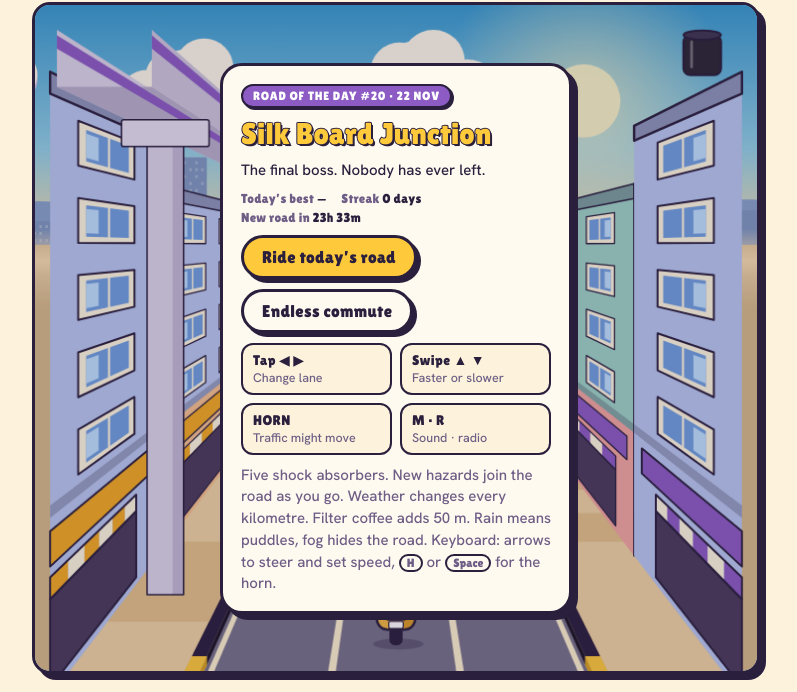
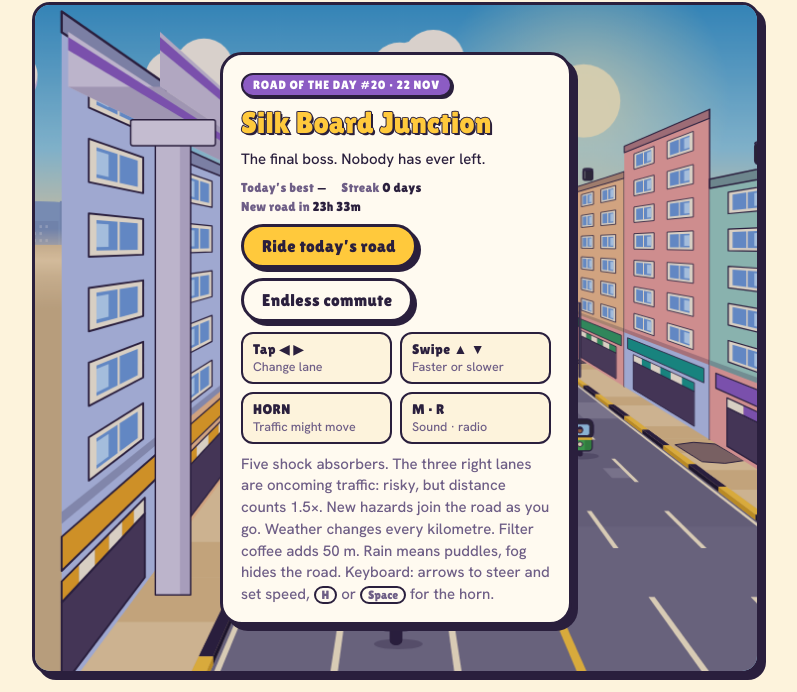
Before and after one commit to aditya24khanna/aditya24khanna.github.io, a plain HTML site: page play/index.html in a window 1280 px wide. Shown: the part 108-800 px from the top of the page, without its empty margins (244-1041 px from the left). Drawn offline with Linux system fonts and the light colour scheme; animation ran at ten frames a second.

Commit message:
Pothole Dash: 6-lane road, 3 lanes each way, no median
Lanes 0-2 are your direction (left, as in India); lanes 3-5 carry oncoming autos, bikes,
buses and tankers (drawn head-on with headlights) plus the odd pothole. You can ride on the
wrong side: distance counts 1.5x there, a head-on hit costs a shock ('HEAD-ON!'). Yellow
painted centre line only. Camera follows further so the oncoming lanes come into view.

Co-Authored-By: Claude Opus 5.5 <noreply@anthropic.com>
Claude-Session: https://claude.ai/code/session_01AH9diNi6wXi4tsbJtJiFSD

```diff
--- a/play/index.html
+++ b/play/index.html
@@ -180,7 +180,7 @@ button.big{width:100%;font-size:19px;padding:11px 18px;background:var(--red);col
           <div><b>HORN</b><span>Traffic might move</span></div>
           <div><b>M · R</b><span>Sound · radio</span></div>
         </div>
-        <p class="controls">Five shock absorbers. New hazards join the road as you go. Weather changes every kilometre. Filter coffee adds 50 m. Rain means puddles, fog hides the road. Keyboard: arrows to steer and set speed, <kbd>H</kbd> or <kbd>Space</kbd> for the horn.</p>
+        <p class="controls">Five shock absorbers. The three right lanes are oncoming traffic: risky, but distance counts 1.5×. New hazards join the road as you go. Weather changes every kilometre. Filter coffee adds 50 m. Rain means puddles, fog hides the road. Keyboard: arrows to steer and set speed, <kbd>H</kbd> or <kbd>Space</kbd> for the horn.</p>
       </div>
     </div>
 
@@ -302,6 +302,8 @@ button.big{width:100%;font-size:19px;padding:11px 18px;background:var(--red);col
   // World: x runs across the road in lane widths (lanes are 0-1, 1-2, 2-3); y runs along it.
   // The player sits at y = PY; hazards spawn FAR lane-lengths ahead. Depth z = PY - y.
   const PY = 30, FAR = 24, SPAWN_Y = PY - FAR, ZC = 3;
+  // 6-lane road, no median: lanes 0-2 are your direction (left, as in India), lanes 3-5 carry oncoming traffic
+  const RW = 6, MYSIDE = 3;
   let W=1, H=1, dpr=1, hy=200, yP=600, LP=100, camH=4, DH=5, camX=1.5;
   function resize(){
     const r = stage.getBoundingClientRect();
@@ -310,7 +312,7 @@ button.big{width:100%;font-size:19px;padding:11px 18px;background:var(--red);col
     cv.width = Math.round(W*dpr); cv.height = Math.round(H*dpr);
     ctx.setTransform(dpr,0,0,dpr,0,0);
     hy = Math.round(H*0.36); yP = H - Math.max(24, H*0.04);
-    LP = Math.min(W*0.27, (yP - hy)*0.3);
+    LP = Math.min(W*0.25, (yP - hy)*0.29);
     camH = (yP - hy)/LP; DH = camH*1.35;
   }
   new ResizeObserver(resize).observe(stage);
@@ -341,6 +343,7 @@ button.big{width:100%;font-size:19px;padding:11px 18px;background:var(--red);col
     pillar: ['Metro pillar. It was here first.','Pillar 1, scooter 0.'],
     ped: ['Hard brake! The footpath was broken.','Pedestrian detour. Fair enough.','He had nowhere else to walk.'],
     honk: ['HONK. The bus behind ran out of patience.','Too slow. A Volvo bus nudged you.','Honked off the road.'],
+    oncoming: ['Head-on! Their lane, their rules.','Wrong side. Right consequences.','Oncoming traffic wins.'],
     wrongway: ['Wrong-side rider. Of course.','He was saving a U-turn.','Wrong side, full speed.'],
     auto: ['Auto braked. No indicator.','Auto: “Meter? Extra 20.”','Auto took a U-turn. Mid-road.']
   };
@@ -450,7 +453,7 @@ button.big{width:100%;font-size:19px;padding:11px 18px;background:var(--red);col
     else if (p < 0.175) G.obs.push(makeObs('repair', free, road));
   }
   // pedestrians walk the footpath; where a slab is missing they step onto the road edge
-  const pedX = p => p.side < 0 ? -0.55 + 0.85*p.off : 3.55 - 0.85*p.off;
+  const pedX = p => p.side < 0 ? -0.55 + 0.85*p.off : RW + 0.55 - 0.85*p.off;
 
   function fx(txt, color){ G.fx.push({ x: W/2 + (G.x - camX)*LP, y: yP - LP*1.0, txt, color, t:0 }); }
   function damage(msg, type){
@@ -476,6 +479,7 @@ button.big{width:100%;font-size:19px;padding:11px 18px;background:var(--red);col
       G.top = Math.max(G.top, G.v);
       // riding fast earns a boost bonus; dawdling fills the honk meter
       if (G.gear > 0) G.bonus += G.v*dt*3.5*0.15*G.gear;
+      if (G.lane >= MYSIDE) G.bonus += G.v*dt*3.5*0.5;      // wrong side: distance counts 1.5x
       if (G.gear < 0) G.honk += dt*(-G.gear)/12;
       else G.honk = Math.max(0, G.honk - dt/4);
       if (G.honk >= 1){
@@ -519,7 +523,7 @@ button.big{width:100%;font-size:19px;padding:11px 18px;background:var(--red);col
       const ahead = G.gaps.some(g => g.side === p.side &&
         (p.w < 0 ? (g.y + g.h/2 > p.y - 0.75 && g.y - g.h/2 < p.y + 0.15)
                  : (g.y - g.h/2 < p.y + 0.75 && g.y + g.h/2 > p.y - 0.15)));
-      const lane = p.side < 0 ? 0 : 2;
+      const lane = p.side < 0 ? 0 : RW - 1;
       const clear = !G.obs.some(o => !PICKUP(o.type) && Math.floor(o.x) === lane && Math.abs(o.y - p.y) < 1.4);
       const tgt = ahead && (clear || p.off > 0.3) ? 1 : 0;
       p.off += (tgt - p.off) * Math.min(1, dt*5);
@@ -558,6 +562,21 @@ button.big{width:100%;font-size:19px;padding:11px 18px;background:var(--red);col
       spawnRow(running ? d : 0.15, road);
       G.spawnAcc = Math.max(1.35, G.v*0.42, 3.4 - 1.9*d) + rng()*0.6;
     }
+    // oncoming lanes: traffic heading at you, plus the odd pothole
+    G.oncAcc = (G.oncAcc == null ? 1 : G.oncAcc) - dy;
+    if (G.oncAcc <= 0){
+      const busy = new Set(G.obs.filter(o => o.x > MYSIDE && o.y < SPAWN_Y + 2.2).map(o => Math.floor(o.x)));
+      const free = [3, 4, 5].filter(l => !busy.has(l));
+      if (free.length){
+        const lane = free[Math.floor(rng()*free.length)], r = rng();
+        if (r < 0.22) G.obs.push(makeObs('pothole', lane, road));
+        else {
+          const t = r < 0.55 ? 'auto' : r < 0.72 ? 'wrongway' : r < 0.88 ? 'bus' : 'tanker';
+          const o = makeObs(t, lane, road); o.onc = true; o.slow = -(1.8 + rng()*1.2 + 1.2*d); o.flip = true; G.obs.push(o);
+        }
+      }
+      G.oncAcc = (1.5 + rng()*1.6)*(1.25 - 0.55*d);
+    }
     G.decoAcc -= dy;
     if (G.decoAcc <= 0){
       if (road.trees) G.deco.push({ y:SPAWN_Y, side: Math.random() < 0.5 ? 1 : -1, r: 0.8 + Math.random()*0.6 });
@@ -566,7 +585,7 @@ button.big{width:100%;font-size:19px;padding:11px 18px;background:var(--red);col
     G.decalAcc -= dy;
     if (G.decalAcc <= 0){
       const t = ['patch','patch','crack','crack','manhole','stain'][Math.floor(Math.random()*6)];
-      G.decals.push({ t, x: 0.2 + Math.random()*2.6, y: SPAWN_Y, w: 0.2 + Math.random()*0.5, l: 0.2 + Math.random()*0.6, r: Math.random() });
+      G.decals.push({ t, x: 0.2 + Math.random()*(RW - 0.4), y: SPAWN_Y, w: 0.2 + Math.random()*0.5, l: 0.2 + Math.random()*0.6, r: Math.random() });
       G.decalAcc = 0.6 + Math.random()*1.4;
     }
     // rain
@@ -604,7 +623,7 @@ button.big{width:100%;font-size:19px;padding:11px 18px;background:var(--red);col
         else if (o.type==='repair'){ G.shocks = Math.min(MAX_SHOCKS, G.shocks+1); fx('Road fixed?! Rare sighting.', T.ink); SND.repair(); }
         else if (o.type==='puddle' && !o.hidden){ fx(o.foam ? 'Just foam. Hold your breath.' : 'Just water. This time.', T.muted); }
         else if (G.inv <= 0){
-          const key = o.type==='puddle' ? (o.foam ? 'foam' : 'deep') : o.type;
+          const key = o.onc ? 'oncoming' : o.type==='puddle' ? (o.foam ? 'foam' : 'deep') : o.type;
           damage(pickM(MSG[key]), key);
           if (state !== 'run') break;
         }
@@ -731,32 +750,33 @@ button.big{width:100%;font-size:19px;padding:11px 18px;background:var(--red);col
   function drawGround(road){
     const F = FAR + 1, KH = 0.07;
     const roadC = NIGHT ? '#3c3752' : '#76718a', roadB = NIGHT ? '#38334d' : '#706b84';
-    gq(0, 3, ZN, F, roadC);
-    stripes(2.6, ZN, F, (i, za, zb) => { if (i % 2) gq(0, 3, za, zb, roadB); });
+    gq(0, RW, ZN, F, roadC);
+    stripes(2.6, ZN, F, (i, za, zb) => { if (i % 2) gq(0, RW, za, zb, roadB); });
     for (const d of G.decals){
       const z = PY - d.y; if (z < ZN - 1 || z > F) continue;
       if (d.t === 'patch') gq(d.x - d.w/2, d.x + d.w/2, z - d.l/2, z + d.l/2, d.r < 0.5 ? (NIGHT ? '#332e47' : '#625d75') : (NIGHT ? '#47425c' : '#8a859b'));
       else if (d.t === 'manhole'){ const c = P(d.x, z); ell(c.x, c.y, 0.13*c.s, 0.13*c.s*0.32, NIGHT ? '#2b273c' : '#55506a', lw(c.s, 0.01)); }
     }
     const paint = NIGHT ? '#cfc6b0' : '#fff1cf';
-    stripes(1.1, ZN, F, (i, za, zb) => { const zz = Math.min(zb, za + 0.55); if (hash(i*3) < 0.1) return; gq(0.97, 1.03, za, zz, paint); gq(1.97, 2.03, za, zz, paint); });
-    gq(0.03, 0.08, ZN, F, paint); gq(2.92, 2.97, ZN, F, paint);
+    stripes(1.1, ZN, F, (i, za, zb) => { const zz = Math.min(zb, za + 0.55); if (hash(i*3) < 0.1) return; for (const l of [1, 2, 4, 5]) gq(l - 0.03, l + 0.03, za, zz, paint); });
+    stripes(1.1, ZN, F, (i, za, zb) => { const zz = Math.min(zb, za + 0.75); gq(MYSIDE - 0.04, MYSIDE + 0.04, za, zz, NIGHT ? '#c9a640' : '#ffc93c'); });   // painted centre line, no median
+    gq(0.03, 0.08, ZN, F, paint); gq(RW - 0.08, RW - 0.03, ZN, F, paint);
     // kerbs: yellow and ink blocks
     stripes(0.5, ZN, F, (i, za, zb) => {
       const top = i % 2 ? '#ffc93c' : INK, face = i % 2 ? '#d9a21e' : '#1a1328';
-      wq(0, za, zb, 0, KH, face); wq(3, za, zb, 0, KH, face);
-      gq(-0.12, 0, za, zb, top, KH); gq(3, 3.12, za, zb, top, KH);
+      wq(0, za, zb, 0, KH, face); wq(RW, za, zb, 0, KH, face);
+      gq(-0.12, 0, za, zb, top, KH); gq(RW, RW + 0.12, za, zb, top, KH);
     });
     // footpaths
     const pathC = NIGHT ? '#5a4c6a' : '#f0d3a2', pathD = NIGHT ? '#4f4260' : '#e4c189';
-    gq(-1.05, -0.12, ZN, F, pathC, KH); gq(3.12, 4.05, ZN, F, pathC, KH);
+    gq(-1.05, -0.12, ZN, F, pathC, KH); gq(RW + 0.12, RW + 1.05, ZN, F, pathC, KH);
     stripes(0.42, ZN, F, (i, za, zb) => {
       if (hash(i*5+2) < 0.22) gq(-1.05, -0.12, za, zb, pathD, KH);
-      if (hash(i*5+3) < 0.22) gq(3.12, 4.05, za, zb, pathD, KH);
+      if (hash(i*5+3) < 0.22) gq(RW + 0.12, RW + 1.05, za, zb, pathD, KH);
     });
     for (const g of G.gaps){
       const z = PY - g.y; if (z < ZN - 1 || z > F) continue;
-      const x0 = g.side < 0 ? -0.95 : 3.22, x1 = g.side < 0 ? -0.22 : 3.95, za = z - g.h/2, zb = z + g.h/2;
+      const x0 = g.side < 0 ? -0.95 : RW + 0.22, x1 = g.side < 0 ? -0.22 : RW + 0.95, za = z - g.h/2, zb = z + g.h/2;
       const pts = [P(x0 + 0.05, za, KH), P((x0+x1)/2, za - 0.04, KH), P(x1, za + 0.03, KH), P(x1 - 0.04, zb, KH), P((x0+x1)/2, zb + 0.05, KH), P(x0, zb - 0.02, KH)];
       poly(pts, NIGHT ? '#2a2236' : '#8a6f6a', lw(pts[0].s, 0.01));
     }
@@ -770,7 +790,7 @@ button.big{width:100%;font-size:19px;padding:11px 18px;background:var(--red);col
     const F = FAR + 1, WH = 1.35;
     stripes(2.3, ZN, F, (i, za, zb) => {
       for (const side of [-1, 1]){
-        const k = i*2 + (side > 0 ? 1 : 0), x = side < 0 ? -1.05 : 4.05;
+        const k = i*2 + (side > 0 ? 1 : 0), x = side < 0 ? -1.05 : RW + 1.05;
         const a0 = i*2.3 - G.scroll, L = 2.3, zm = (za + zb)/2;
         const fade = clamp((zm - 6)/(FAR - 6), 0, 1)*0.75, dk = NIGHT ? 0.5 : 0;
         const tone = c => mix(mix(c, '#2a2540', dk), HAZE, fade);
@@ -893,6 +913,7 @@ button.big{width:100%;font-size:19px;padding:11px 18px;background:var(--red);col
     }
   }
   function sAuto(o, z){
+    if (o.onc) return sAutoF(o, z);
     const braking = o.slow > 2 || (o.say && o.say.bad), bob = Math.abs(Math.sin(G.t*9 + o.x*5))*0.012;
     const b0 = P(o.x, z); shadow(b0, 0.48);
     const b = { x: b0.x, y: b0.y - bob*b0.s, s: b0.s }, s = b.s;
@@ -905,6 +926,7 @@ button.big{width:100%;font-size:19px;padding:11px 18px;background:var(--red);col
     tail(b, -0.165, 0.15, braking); tail(b, 0.165, 0.15, braking);
   }
   function sBus(o, z){
+    if (o.onc) return sBusF(o, z);
     const b0 = P(o.x, z), w = 0.31, bob = Math.abs(Math.sin(G.t*6 + o.x*3))*0.008;
     shadow(b0, w*2);
     const b = { x: b0.x, y: b0.y - bob*b0.s, s: b0.s };
@@ -918,6 +940,7 @@ button.big{width:100%;font-size:19px;padding:11px 18px;background:var(--red);col
     tail(b, -w + 0.06, 0.2, false); tail(b, w - 0.06, 0.2, false);
   }
   function sTanker(o, z){
+    if (o.onc) return sTankerF(o, z);
     const b = P(o.x, z), s = b.s, w = lw(s);
     shadow(b, 0.52);
     wheelPair(b, 0.15, 0.12, 0.1);
@@ -942,6 +965,40 @@ button.big{width:100%;font-size:19px;padding:11px 18px;background:var(--red);col
     ctx.fillStyle = INK; for (let u = -w - 0.3; u < w; u += 0.13){ ctx.beginPath(); ctx.moveTo(b.x + u*s, b.y); ctx.lineTo(b.x + (u + 0.065)*s, b.y); ctx.lineTo(b.x + (u + 0.385)*s, b.y - 0.32*s); ctx.lineTo(b.x + (u + 0.32)*s, b.y - 0.32*s); ctx.fill(); }
     ctx.restore(); ctx.beginPath(); ctx.rect(x, y, w*2*s, 0.32*s); inkLine(lw(s));
     cel(b, -0.1, 0.1, 0.5, 0.6, '#ffffff', 0.015, null, 0.012); text(b, 'P-' + o.no, 0, 0.55, 0.05, INK);
+  }
+  // oncoming traffic, seen from the front: windscreens, faces, headlights
+  function headlight(b, x, h, r){ const s = b.s; ell(b.x + x*s, b.y - h*s, r*s, r*s*0.85, '#fff6c8', lw(s, 0.012)); LIGHTS.push({ x:b.x + x*s, y:b.y - h*s, r:r*6*s, c:'255,245,200' }); }
+  function driver(b, x, h, k){ const s = b.s; ell(b.x + x*s, b.y - h*s, 0.045*k*s, 0.05*k*s, SKIN, lw(s, 0.01)); ctx.beginPath(); ctx.arc(b.x + x*s, b.y - (h + 0.012*k)*s, 0.047*k*s, Math.PI, 0); ctx.fillStyle = HAIR; ctx.fill(); }
+  function sAutoF(o, z){
+    const b0 = P(o.x, z), bob = Math.abs(Math.sin(G.t*9 + o.x*5))*0.012; shadow(b0, 0.48);
+    const b = { x: b0.x, y: b0.y - bob*b0.s, s: b0.s };
+    cel(b, -0.035, 0.035, 0, 0.13, INK, 0.025);                                  // single front wheel
+    cel(b, -0.2, 0.2, 0.08, 0.3, '#3fae4f', 0.06, '#33903f');
+    cel(b, -0.22, 0.22, 0.28, 0.6, '#2b2635', 0.1);
+    cel(b, -0.16, 0.16, 0.33, 0.52, '#9fd3f4', 0.04, null, 0.014); driver(b, 0, 0.42, 1); shine(b, -0.11, 0.36, 0.49);
+    flat(b, -0.2, 0.2, 0.26, 0.3, '#ffcf3a');
+    headlight(b, 0, 0.19, 0.045);
+  }
+  function sBusF(o, z){
+    const b0 = P(o.x, z), w = 0.31; shadow(b0, w*2);
+    const b = { x: b0.x, y: b0.y - Math.abs(Math.sin(G.t*6 + o.x*3))*0.008*b0.s, s: b0.s };
+    wheelPair(b, w - 0.12, 0.1, 0.09);
+    cel(b, -w, w, 0.06, 0.98, '#fff1d6', 0.06, '#eedcbc');
+    flat(b, -w, w, 0.08, 0.22, '#e2483d');
+    cel(b, -w + 0.04, w - 0.04, 0.42, 0.82, '#9fd3f4', 0.04, null, 0.014); driver(b, -0.13, 0.55, 1.4); shine(b, -w + 0.1, 0.48, 0.76); shine(b, w - 0.12, 0.5, 0.7);
+    cel(b, -0.17, 0.17, 0.85, 0.94, INK, 0.015, null, 0.01); text(b, '500D', 0, 0.895, 0.07, '#ffb020');
+    cel(b, -0.08, 0.08, 0.26, 0.36, '#2b2635', 0.01, null, 0.01);
+    headlight(b, -w + 0.07, 0.16, 0.045); headlight(b, w - 0.07, 0.16, 0.045);
+  }
+  function sTankerF(o, z){
+    const b = P(o.x, z), s = b.s; shadow(b, 0.52);
+    const cx = b.x, cy = b.y - 0.62*s, r = 0.24*s;            // tank peeking over the cab
+    ell(cx, cy, r, r, '#3f8fe0', lw(s));
+    wheelPair(b, 0.15, 0.12, 0.1);
+    cel(b, -0.25, 0.25, 0.08, 0.5, '#e2483d', 0.05, '#c23a30');
+    cel(b, -0.2, 0.2, 0.3, 0.46, '#9fd3f4', 0.03, null, 0.014); driver(b, -0.08, 0.37, 1);
+    cel(b, -0.12, 0.12, 0.12, 0.24, '#2b2635', 0.02, null, 0.012);
+    headlight(b, -0.19, 0.17, 0.04); headlight(b, 0.19, 0.17, 0.04);
   }
   function sWrong(o, z){   // oncoming bike on the wrong side, seen head-on
     const b0 = P(o.x, z), bob = Math.abs(Math.sin(G.t*14 + o.x*7))*0.01;
@@ -990,7 +1047,7 @@ button.big{width:100%;font-size:19px;padding:11px 18px;background:var(--red);col
     ctx.beginPath(); ctx.arc(b.x, b.y - 0.495*s, 0.05*s, Math.PI, 0); ctx.fillStyle = HAIR; ctx.fill();
   }
   function sTree(t, z){
-    const x = t.side < 0 ? -0.8 : 3.8, b = P(x, z, 0.07), s = b.s, R = t.r*0.55, w = lw(s, 0.016);
+    const x = t.side < 0 ? -0.8 : RW + 0.8, b = P(x, z, 0.07), s = b.s, R = t.r*0.55, w = lw(s, 0.016);
     ell(b.x, b.y, R*s*0.75, R*s*0.18, 'rgba(42,31,61,0.22)');
     cel(b, -0.045, 0.045, 0, 1.05, NIGHT ? '#4a3346' : '#8a5a3c', 0.02, null, 0.014);
     const dark = NIGHT ? '#1f3a35' : '#3f9a4c', light = NIGHT ? '#2b4d44' : '#6cc45a';
@@ -1000,7 +1057,7 @@ button.big{width:100%;font-size:19px;padding:11px 18px;background:var(--red);col
     ctx.fillStyle = light; ctx.beginPath(); for (const [bx, bh, k] of blobs){ const cx = b.x + (bx - 0.08)*R*s, cy = b.y - (bh + 0.06)*s, rx = R*k*s*0.5; ctx.moveTo(cx + rx, cy); ctx.ellipse(cx, cy, rx, R*k*s*0.32, 0, 0, Math.PI*2); } ctx.fill();
   }
   function sSign(sg, z){
-    const x = sg.side < 0 ? -0.6 : 3.6, b = P(x, z, 0.07), s = b.s;
+    const x = sg.side < 0 ? -0.6 : RW + 0.6, b = P(x, z, 0.07), s = b.s;
     cel(b, -0.4, -0.365, 0, 0.8, '#8f8aa0', 0, null, 0.012); cel(b, 0.365, 0.4, 0, 0.8, '#8f8aa0', 0, null, 0.012);
     cel(b, -0.5, 0.5, 0.74, 1.1, '#11804a', 0.04);
     ctx.strokeStyle = '#ffffff'; ctx.lineWidth = Math.max(1, 0.014*s); rr(b.x - 0.46*s, b.y - 1.06*s, 0.92*s, 0.28*s, 0.025*s); ctx.stroke();
@@ -1009,7 +1066,7 @@ button.big{width:100%;font-size:19px;padding:11px 18px;background:var(--red);col
       ctx.fillText(str, b.x, b.y - 0.92*s); ctx.textAlign = 'start'; ctx.textBaseline = 'alphabetic'; }
   }
   function sLamp(l, z){
-    const x = l.side < 0 ? -0.18 : 3.18, b = P(x, z, 0.07), s = b.s, top = 1.9, dir = l.side < 0 ? 1 : -1, w = lw(s, 0.012);
+    const x = l.side < 0 ? -0.18 : RW + 0.18, b = P(x, z, 0.07), s = b.s, top = 1.9, dir = l.side < 0 ? 1 : -1, w = lw(s, 0.012);
     cel(b, -0.02, 0.02, 0, top, '#6d6782', 0.01, null, 0.012);
     const a = P(x, z, top + 0.06), c = P(x + dir*0.42, z, top + 0.04);
     ctx.beginPath(); ctx.moveTo(a.x, a.y); ctx.quadraticCurveTo(a.x, c.y - 0.05*s, c.x, c.y); ctx.strokeStyle = INK; ctx.lineWidth = Math.max(1.6, 0.04*s); ctx.stroke(); ctx.strokeStyle = '#6d6782'; ctx.lineWidth = Math.max(1, 0.022*s); ctx.stroke();
@@ -1056,16 +1113,16 @@ button.big{width:100%;font-size:19px;padding:11px 18px;background:var(--red);col
 
   function draw(dt){
     const road = curRoad();
-    camX += ((1.5 + (G.x - 1.5)*0.55) - camX) * 0.2;
+    camX += ((0.375 + 0.75*G.x) - camX) * 0.2;
     LIGHTS = [];
     ctx.save();
     if (G.shake > 0) ctx.translate((Math.random() - 0.5)*G.shake, (Math.random() - 0.5)*G.shake*0.6);
     drawSky();
     drawGround(road);
     if (G.sky.wet > 0.02){
-      gq(0, 3, ZN, FAR + 1, 'rgba(30,26,70,' + (0.22*G.sky.wet) + ')');
+      gq(0, RW, ZN, FAR + 1, 'rgba(30,26,70,' + (0.22*G.sky.wet) + ')');
       // cartoon wet sheen: two pale streaks down the lanes
-      ctx.globalAlpha = 0.35*G.sky.wet; gq(0.35, 0.5, ZN, FAR*0.5, '#d9ecff'); gq(2.4, 2.52, ZN, FAR*0.5, '#d9ecff'); ctx.globalAlpha = 1;
+      ctx.globalAlpha = 0.35*G.sky.wet; gq(0.35, 0.5, ZN, FAR*0.5, '#d9ecff'); gq(2.4, 2.52, ZN, FAR*0.5, '#d9ecff'); gq(3.6, 3.72, ZN, FAR*0.5, '#d9ecff'); gq(5.4, 5.52, ZN, FAR*0.5, '#d9ecff'); ctx.globalAlpha = 1;
     }
     // painted haze where the road meets the sky, behind the buildings so they stay crisp
     { const ht = hy - (yP - hy)*(0.04 + 0.25*G.sky.fog), hb = hy + (yP - hy)*(0.16 + 0.4*G.sky.fog);
@@ -1241,7 +1298,7 @@ button.big{width:100%;font-size:19px;padding:11px 18px;background:var(--red);col
     SND.repair(); last = performance.now();
     if (document.activeElement && document.activeElement.blur) document.activeElement.blur();
   }
-  function move(dir){ if (state === 'run') G.lane = Math.max(0, Math.min(2, G.lane + dir)); }
+  function move(dir){ if (state === 'run') G.lane = Math.max(0, Math.min(RW - 1, G.lane + dir)); }
 
   // ---------- input ----------
   $('bDaily').addEventListener('click', () => start('daily'));
@@ -1291,7 +1348,7 @@ button.big{width:100%;font-size:19px;padding:11px 18px;background:var(--red);col
     let reacted = 0;
     for (const o of G.obs){
       const rule = HORN[o.type];
-      if (!rule || o.done || o.tx != null) continue;
+      if (!rule || o.done || o.tx != null || o.onc) continue;
       const ahead = py - o.y;
       if (ahead < 0.2 || ahead > 4.2) continue;           // only vehicles in front, within earshot
       const r = Math.random(), lane = Math.round(o.x - 0.5);
@@ -1452,8 +1509,8 @@ button.big{width:100%;font-size:19px;padding:11px 18px;background:var(--red);col
   function soundLabel(){ $('bSound').textContent = SND.on ? 'SOUND' : 'MUTED'; $('bSound').setAttribute('aria-pressed', SND.on ? 'true' : 'false'); $('bRadio').textContent = STATIONS[SND.st].kind === 'off' ? 'RADIO OFF' : '♪ RADIO'; $('bRadio').setAttribute('aria-label', 'Radio: ' + STATIONS[SND.st].name); }
   function toggleSound(){ SND.init(); SND.setOn(!SND.on); soundLabel(); }
   function cycleRadio(){ SND.init(); const s = SND.cycle(); soundLabel(); radioToast = { text: s.name, t: 0 }; }
-  const WASTED = { pothole:'POTHOLED', deep:'POTHOLED', foam:'FOAMED', barricade:'DIVERTED', cow:'MOOED', auto:'AUTO-CORRECTED', bus:'BUSTED', tanker:'TANKED', wrongway:'WRONG-SIDED', pillar:'METRO-ED', ped:'FOOTPATHED', honk:'HONKED OUT' };
-  const WASTED_LINE = { pothole:'A pothole had the final word.', deep:'That puddle was a pothole in disguise.', foam:'Lake foam. Pothole underneath.', barricade:'Metro work wins again.', cow:'The cow had right of way.', auto:'Auto braked. No indicator.', bus:'BMTC stops where it likes.', tanker:'6,000 litres of right of way.', wrongway:'He was saving a 2 km U-turn.', pillar:'The pillar was here first.', ped:'Nowhere else to walk.', honk:'The bus behind lost patience.' };
+  const WASTED = { pothole:'POTHOLED', deep:'POTHOLED', foam:'FOAMED', barricade:'DIVERTED', cow:'MOOED', auto:'AUTO-CORRECTED', bus:'BUSTED', tanker:'TANKED', wrongway:'WRONG-SIDED', oncoming:'HEAD-ON', pillar:'METRO-ED', ped:'FOOTPATHED', honk:'HONKED OUT' };
+  const WASTED_LINE = { pothole:'A pothole had the final word.', deep:'That puddle was a pothole in disguise.', foam:'Lake foam. Pothole underneath.', barricade:'Metro work wins again.', cow:'The cow had right of way.', auto:'Auto braked. No indicator.', bus:'BMTC stops where it likes.', tanker:'6,000 litres of right of way.', wrongway:'He was saving a 2 km U-turn.', oncoming:'You were on their side of the road.', pillar:'The pillar was here first.', ped:'Nowhere else to walk.', honk:'The bus behind lost patience.' };
 
   // ---------- cartoon HUD (drawn on the canvas over the road) ----------
   let banner = null, lastRoadName = '', impact = null, lastShocks = 5;
@@ -1550,6 +1607,13 @@ button.big{width:100%;font-size:19px;padding:11px 18px;background:var(--red);col
       const t = G.newHaz.t, a = Math.min(1, t*5, (3 - t)*1.8), pop = reduce ? 1 : 1 + 0.35*Math.max(0, 1 - t*6);
       ctx.save(); ctx.translate(W/2, by + 4); ctx.scale(pop, pop); ctx.rotate(-0.03); ctx.translate(-W/2, -(by + 4));
       ribbon(W/2, by + 4, G.newHaz.text, 17, '#8c5cc4', a); ctx.restore(); by += 46;
+    }
+    if (state === 'run' && G.lane >= MYSIDE){
+      const p = 1 + (reduce ? 0 : 0.05*Math.sin(G.t*10));
+      ctx.save(); ctx.translate(W/2, H - 70); ctx.scale(p, p);
+      ctx.font = '15px ' + TOON; const tw = ctx.measureText('WRONG SIDE · DISTANCE ×1.5').width + 26;
+      chip(-tw/2, -15, tw, 30, '#e2483d'); ctx.fillStyle = '#ffffff'; ctx.textAlign = 'center'; ctx.textBaseline = 'middle'; ctx.fillText('WRONG SIDE · DISTANCE ×1.5', 0, 1);
+      ctx.restore(); ctx.textAlign = 'start'; ctx.textBaseline = 'alphabetic';
     }
     // landmarks, weather news, first-ride hints, radio
     if (G.callout){ const a = Math.min(1, (3 - G.callout.t)*1.5, G.callout.t*4); if (!(G.callout.big && banner)) label(G.callout.text, W/2, by + 18, G.callout.big ? 20 : 16, G.callout.big ? T.ink : T.muted, a); }
```
